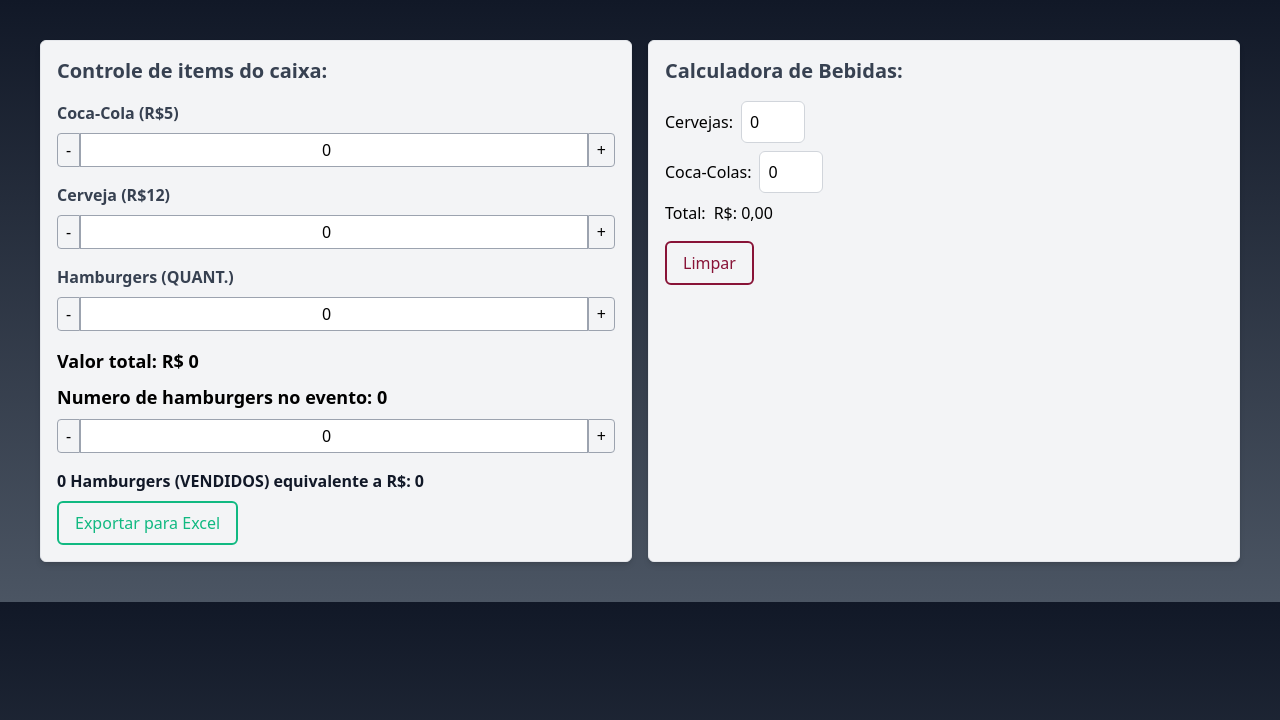
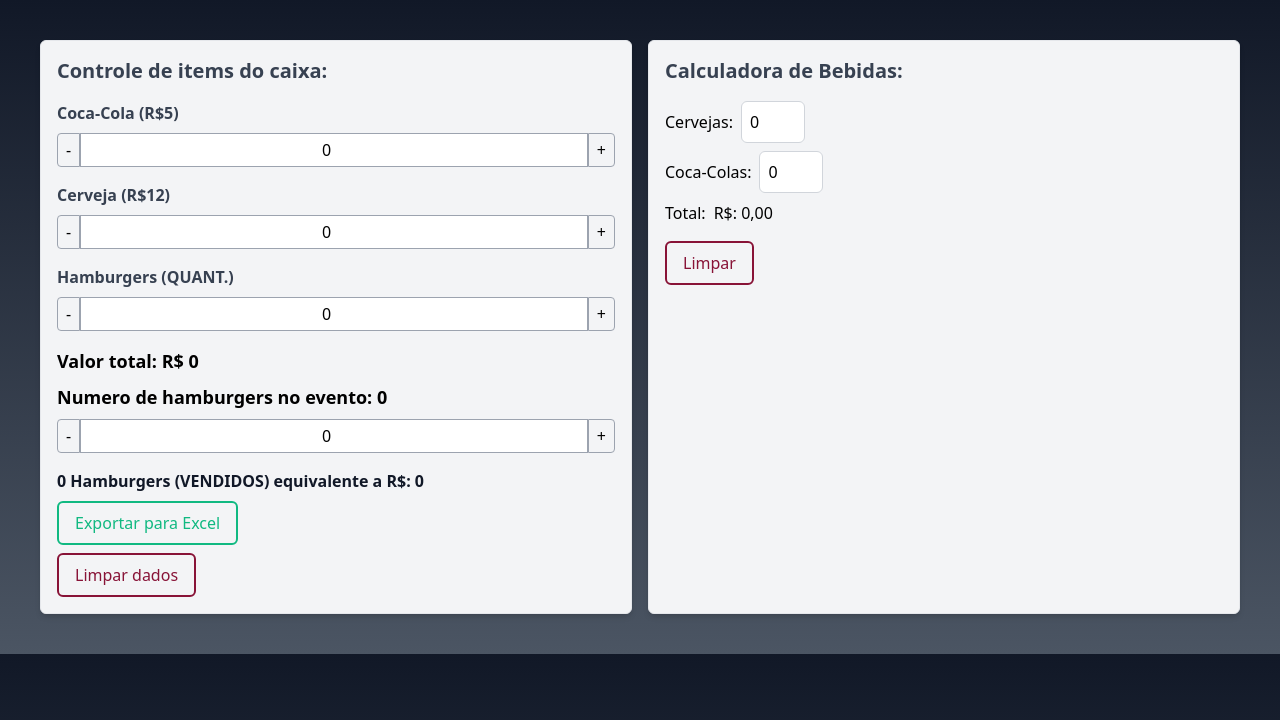
Before and after one commit to gustavorteuber/cj49-system, a Vue app: page / in a window 1280 px wide. Shown: the top 720 px of the page. Built offline with nearby package versions, Linux system fonts and the light colour scheme.

Commit message:
limpar-dados

```diff
--- a/src/components/eletronicmoney.vue
+++ b/src/components/eletronicmoney.vue
@@ -111,6 +111,13 @@
   >
     Exportar para Excel
   </button>
+  <div class="p-1"></div>
+  <button
+    class="border-solid border-2 border-rose-900 bg-gray-100 text-rose-900 px-4 py-2 rounded-md"
+    @click="clearConfirmation"
+  >
+    Limpar dados
+  </button>
 </template>
 
 <script>
@@ -151,6 +158,18 @@ export default {
     },
   },
   methods: {
+    clearLocalStorage() {
+      window.localStorage.clear();
+      this.pre = 0;
+      this.beer = 0;
+      this.hamburgers = 0;
+      this.cocaCola = 0;
+    },
+    clearConfirmation() {
+      if (window.confirm("Tem certeza que deseja apagar todos os dados?")) {
+        this.clearLocalStorage();
+      }
+    },
     exportConfirmation() {
       if (
         window.confirm(
```
